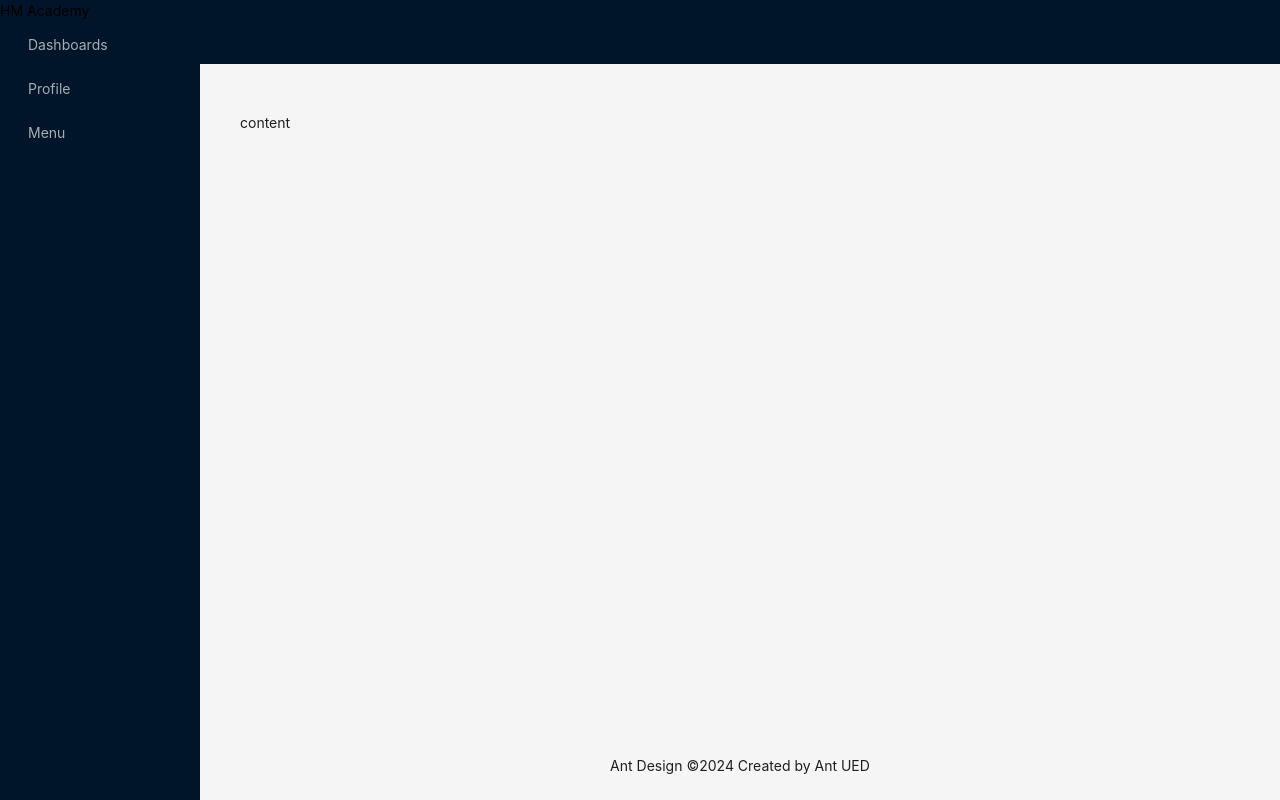
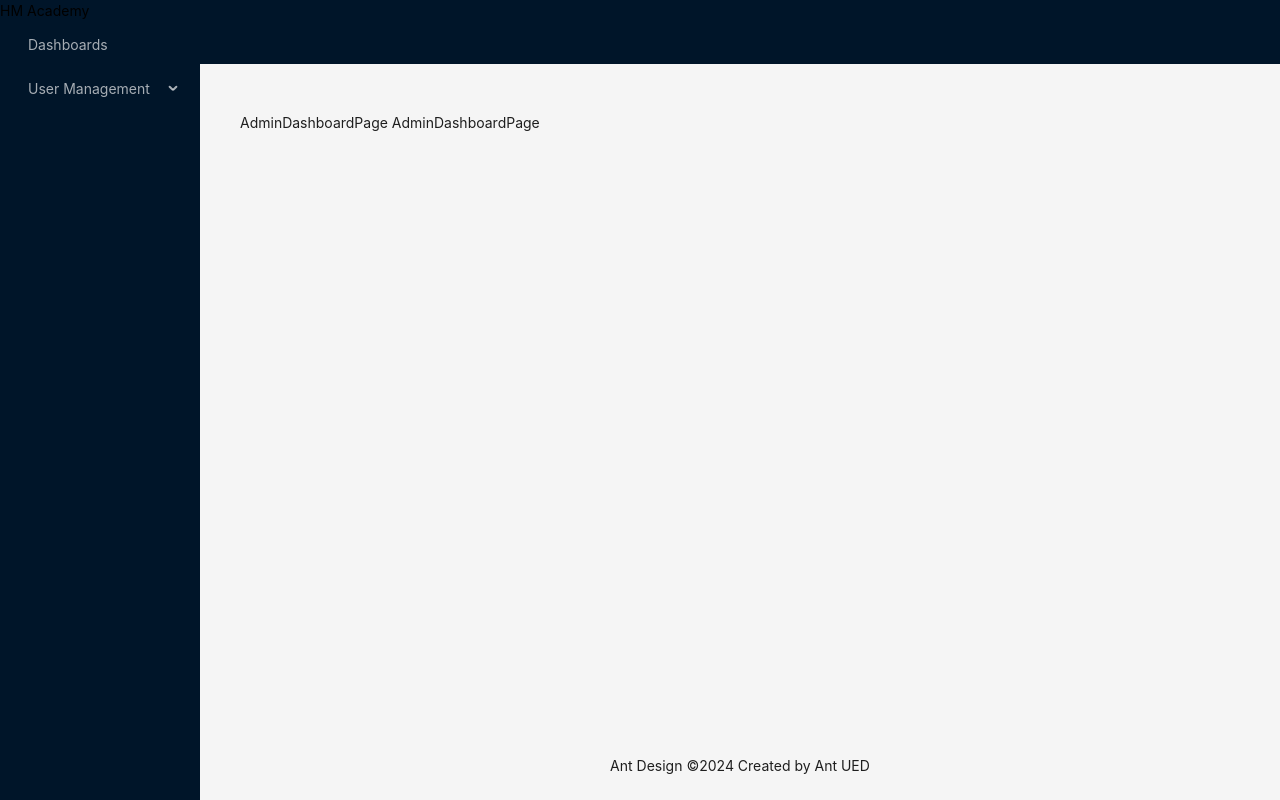
Before and after one commit to mrnayem2026/Handy-Minds-Academy-Frontend, a React (Vite) app: page /admin in a window 1280 px wide. Built offline with nearby package versions, Linux system fonts and the light colour scheme.

Commit message:
Implement react router dom

```diff
--- a/src/components/layout/MainLayout.tsx
+++ b/src/components/layout/MainLayout.tsx
@@ -1,28 +1,41 @@
-import { Layout, Menu, MenuProps } from 'antd';
+import { Layout, Menu, MenuProps } from "antd";
+import { NavLink, Outlet } from "react-router-dom";
 
 const { Header, Content, Footer, Sider } = Layout;
 
-
-const items:MenuProps["items"] = [
+const items: MenuProps["items"] = [
   {
-    key:1,
-    label:"Dashboards"
+    key: 1,
+    label: <NavLink to={'/admin'}>Dashboards</NavLink>,
   },
   {
-    key:2,
-    label:"Profile"
+    key: "User Management",
+    label: "User Management",
+    children: [
+      {
+        key: "Create Admin",
+        label: <NavLink to={'/admin/create-admin'}>Create Admin</NavLink>,
+      },
+      {
+        key: "Create Faculty",
+        label:  <NavLink to={'/admin/create-faculty'}>Create Faculty</NavLink>,
+
+      },
+      {
+        key: "Create Student",
+        label: <NavLink to={'/admin/create-student'}>Create Student</NavLink>,
+      },
+    ],
   },
-  {
-    key:3,
-    label:"Menu"
-  },
-]
+];
 
 const MainLayout = () => {
   return (
-    <Layout style={{
-      height:'100vh'
-    }}>
+    <Layout
+      style={{
+        height: "100vh",
+      }}
+    >
       <Sider
         breakpoint="lg"
         collapsedWidth="0"
@@ -33,8 +46,8 @@ const MainLayout = () => {
           console.log(collapsed, type);
         }}
       >
-        <div className="demo-logo-vertical" >
-          <h1 className='text-white text-2xl font-bold p-2'>HM Academy</h1>
+        <div className="demo-logo-vertical">
+          <h1 className="text-white text-2xl font-bold p-2">HM Academy</h1>
         </div>
         <Menu
           theme="dark"
@@ -51,7 +64,7 @@ const MainLayout = () => {
               padding: 24,
             }}
           >
-            content
+            <Outlet></Outlet>
           </div>
         </Content>
         <Footer style={{ textAlign: "center" }}>
--- a/src/main.tsx
+++ b/src/main.tsx
@@ -1,10 +1,11 @@
+import './index.css'
 import React from 'react'
 import ReactDOM from 'react-dom/client'
-import App from './App.tsx'
-import './index.css'
+import router from './routes/routes.tsx'
+import { RouterProvider } from 'react-router-dom'
 
 ReactDOM.createRoot(document.getElementById('root')!).render(
   <React.StrictMode>
-    <App />
+    <RouterProvider router={router}></RouterProvider>
   </React.StrictMode>,
 )
```
Also changed, not shown: src/pages/admin/AdminDashboard.tsx (+5 -8 lines), src/routes/routes.tsx (+44 -0 lines).
